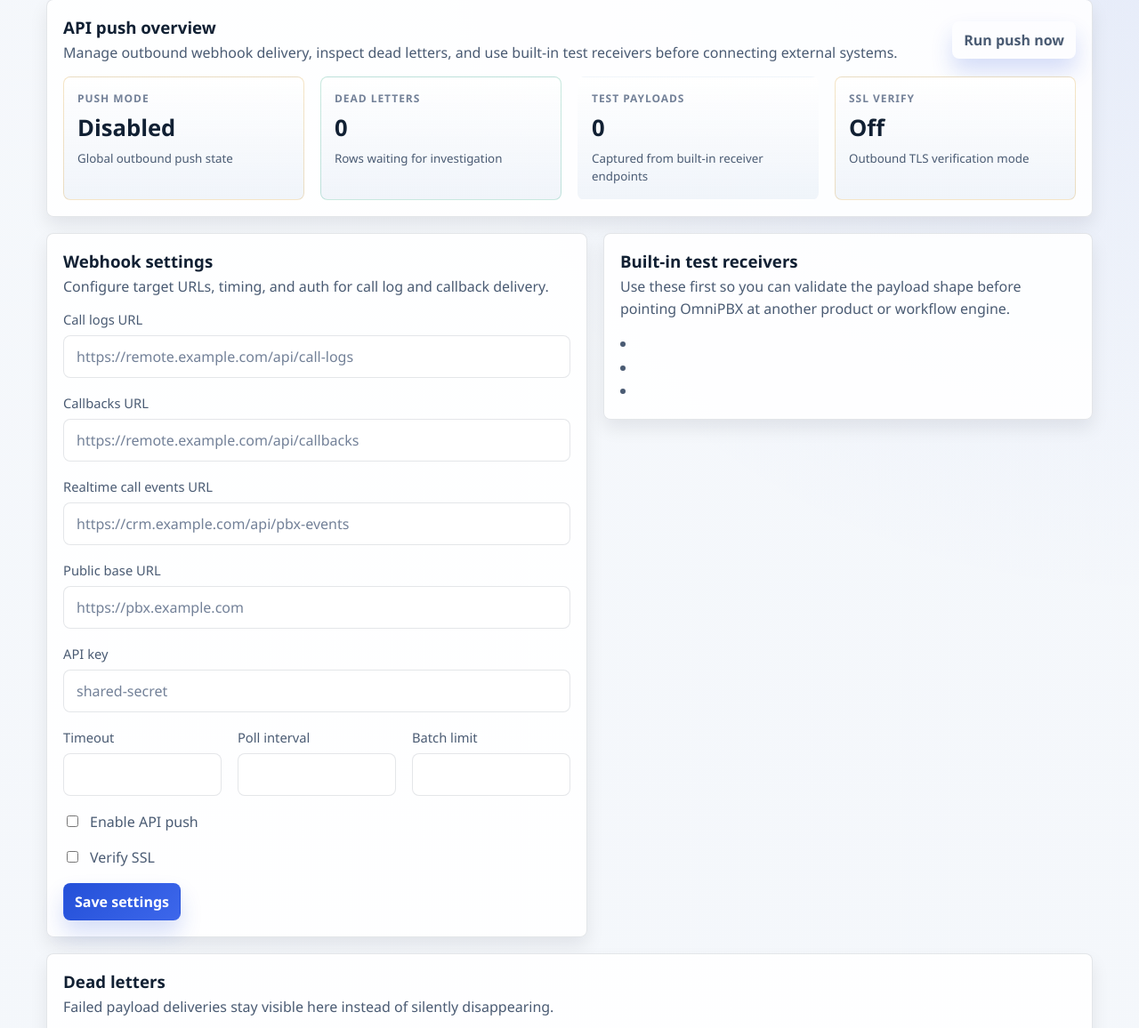
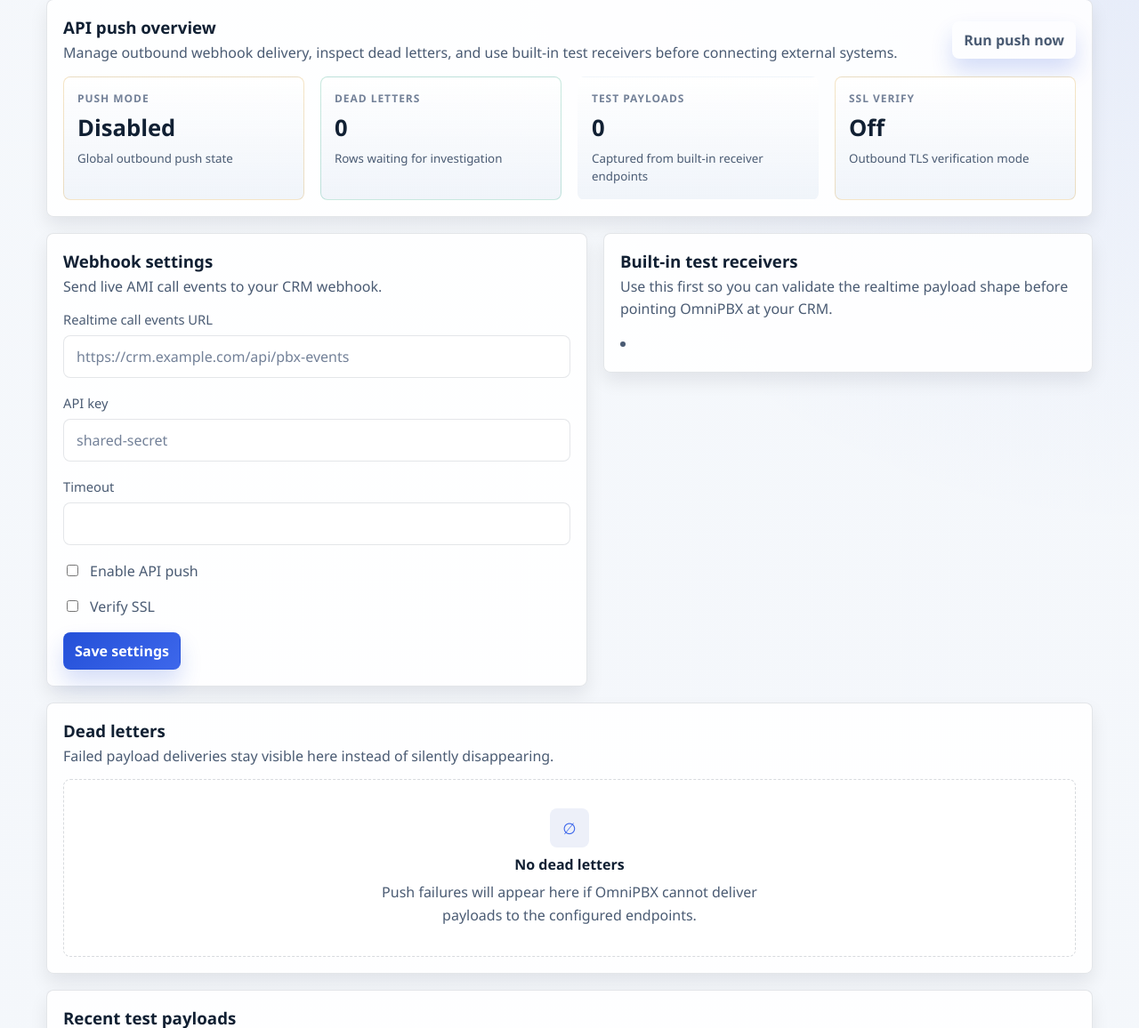
Before and after one commit to omnipbx-project/omnipbx, a Python web app: template apps/app/app/templates/api_push/index.html in a window 1280 px wide. Shown: the part 141-1297 px from the top of the page at 89% size. Run offline with Jinja, Linux system fonts and the light colour scheme; the template is opened without the code that fills it, so the values that code supplies are empty.

Commit message:
Simplify API Push webhook settings

```diff
--- a/apps/app/app/templates/api_push/index.html
+++ b/apps/app/app/templates/api_push/index.html
@@ -35,42 +35,27 @@
       <div class="section-header">
         <div class="section-copy">
           <h3>Webhook settings</h3>
-          <p>Configure target URLs, timing, and auth for call log and callback delivery.</p>
+          <p>Send live AMI call events to your CRM webhook.</p>
         </div>
       </div>
       <form method="post" action="/api-push/settings" class="stack">
-        <div class="field">
-          <label for="call_logs_url">Call logs URL</label>
-          <input id="call_logs_url" type="text" name="call_logs_url" value="{{ settings.call_logs_url or '' }}" placeholder="https://remote.example.com/api/call-logs">
-        </div>
-        <div class="field">
-          <label for="callbacks_url">Callbacks URL</label>
-          <input id="callbacks_url" type="text" name="callbacks_url" value="{{ settings.callbacks_url or '' }}" placeholder="https://remote.example.com/api/callbacks">
-        </div>
+        <input type="hidden" name="call_logs_url" value="{{ settings.call_logs_url or '' }}">
+        <input type="hidden" name="callbacks_url" value="{{ settings.callbacks_url or '' }}">
+        <input type="hidden" name="public_base_url" value="{{ settings.public_base_url or '' }}">
+        <input type="hidden" name="poll_interval_seconds" value="{{ settings.poll_interval_seconds }}">
+        <input type="hidden" name="batch_limit" value="{{ settings.batch_limit }}">
         <div class="field">
           <label for="realtime_events_url">Realtime call events URL</label>
           <input id="realtime_events_url" type="text" name="realtime_events_url" value="{{ settings.realtime_events_url or '' }}" placeholder="https://crm.example.com/api/pbx-events">
         </div>
         <div class="field">
-          <label for="public_base_url">Public base URL</label>
-          <input id="public_base_url" type="text" name="public_base_url" value="{{ settings.public_base_url or '' }}" placeholder="https://pbx.example.com">
-        </div>
-        <div class="field">
           <label for="api_key">API key</label>
           <input id="api_key" type="text" name="api_key" value="{{ settings.api_key or '' }}" placeholder="shared-secret">
         </div>
-        <div class="field-grid three">
+        <div class="field-grid">
           <div class="field">
             <label for="timeout_seconds">Timeout</label>
             <input id="timeout_seconds" type="text" name="timeout_seconds" value="{{ settings.timeout_seconds }}">
-          </div>
-          <div class="field">
-            <label for="poll_interval_seconds">Poll interval</label>
-            <input id="poll_interval_seconds" type="text" name="poll_interval_seconds" value="{{ settings.poll_interval_seconds }}">
-          </div>
-          <div class="field">
-            <label for="batch_limit">Batch limit</label>
-            <input id="batch_limit" type="text" name="batch_limit" value="{{ settings.batch_limit }}">
           </div>
         </div>
         <label class="checkbox-row">
@@ -91,12 +76,10 @@
       <div class="section-header">
         <div class="section-copy">
           <h3>Built-in test receivers</h3>
-          <p>Use these first so you can validate the payload shape before pointing OmniPBX at another product or workflow engine.</p>
+          <p>Use this first so you can validate the realtime payload shape before pointing OmniPBX at your CRM.</p>
         </div>
       </div>
       <ul class="bullet-list">
-        <li><span class="mono">{{ test_urls.call_logs_url }}</span></li>
-        <li><span class="mono">{{ test_urls.callbacks_url }}</span></li>
         <li><span class="mono">{{ test_urls.realtime_events_url }}</span></li>
       </ul>
     </div>
```
